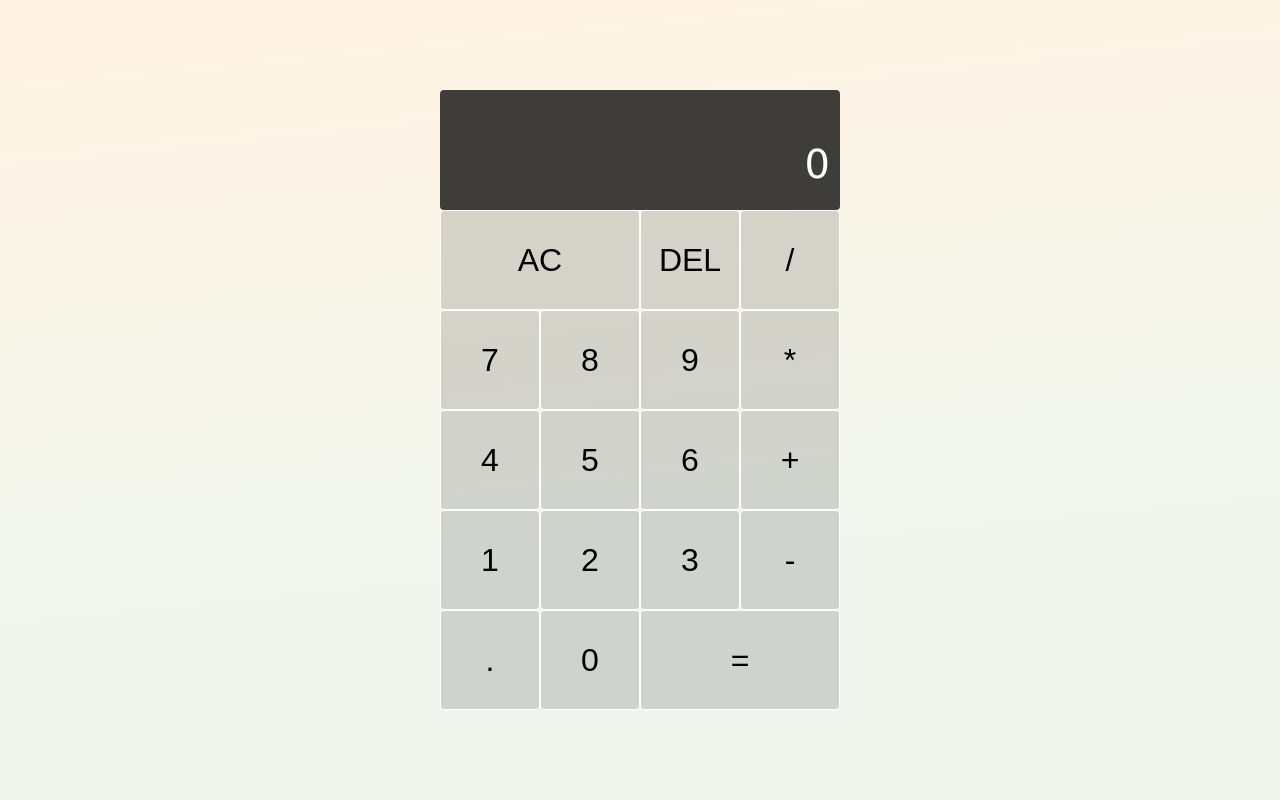
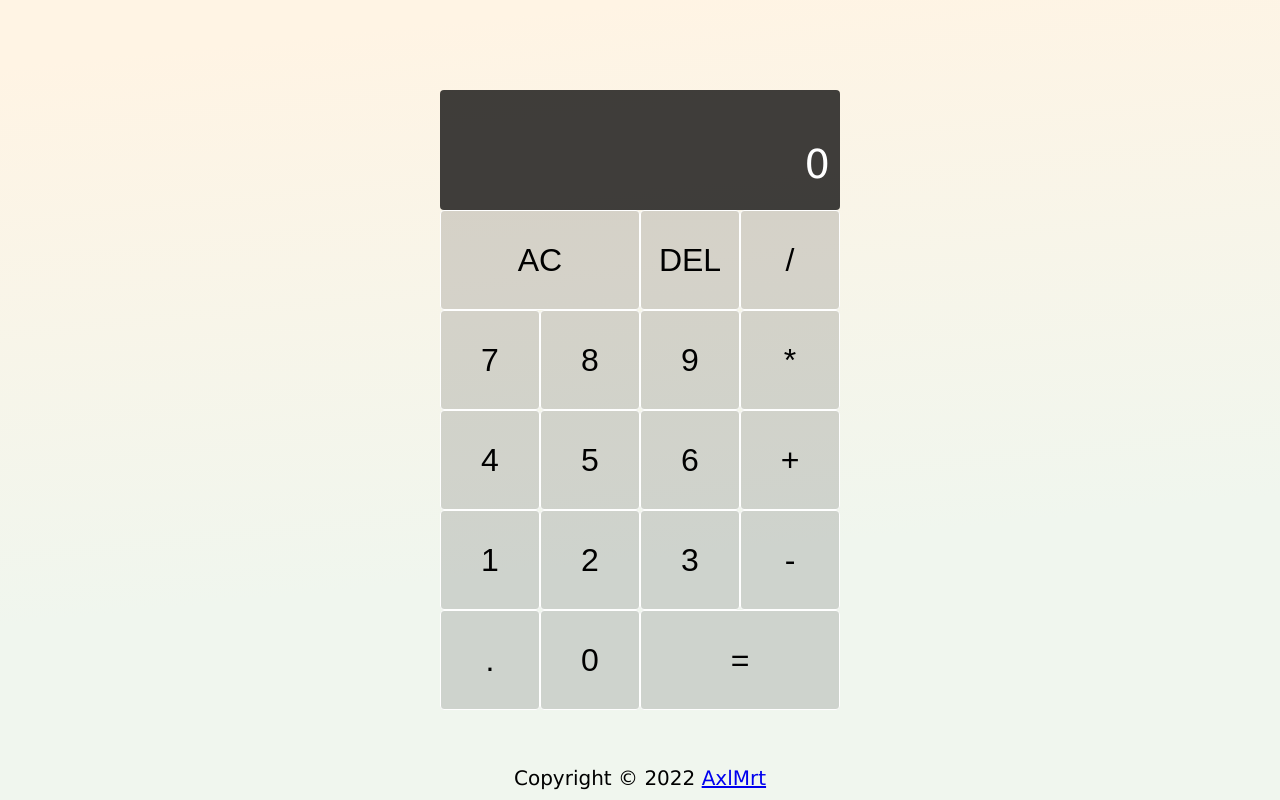
Before and after one commit to AxlMrt/calculator, a plain HTML site: page index.html in a window 1280 px wide. Drawn offline with Linux system fonts and the light colour scheme.

Commit message:
add footer

```diff
--- a/index.html
+++ b/index.html
@@ -6,6 +6,8 @@
     <meta name="viewport" content="width=device-width, initial-scale=1.0">
 
     <link rel="stylesheet" href="style.css">
+
+    <script src="index.js" defer></script>
 </head>
 <body>
   <main>
@@ -32,6 +34,16 @@
       <button id="0" class="num">0</button>
       <button id="=" class="op span-two">=</button>
   </main>
-    <script src="index.js"></script>
+  <footer class="footer">
+    <p> Copyright ©
+      <script>
+        document.write(new Date().getFullYear())
+      </script>
+      <a href="https://github.com/AxlMrt">AxlMrt</a>
+    </p>
+
+
+  </footer>
+
 </body>
 </html>
--- a/style.css
+++ b/style.css
@@ -55,3 +55,19 @@ main button:hover{
     color: white;
     font-size: 2.5rem;
 }
+
+/* FOOTER */
+
+.footer {
+    position: absolute;
+    bottom: 0;
+    left: 0;
+    display: flex;
+    align-items: center;
+    justify-content: center;
+    gap: 10px;
+    width: 100%;
+    padding: 10px;
+    font-size: 20px;
+    text-decoration: none;
+  }
```
